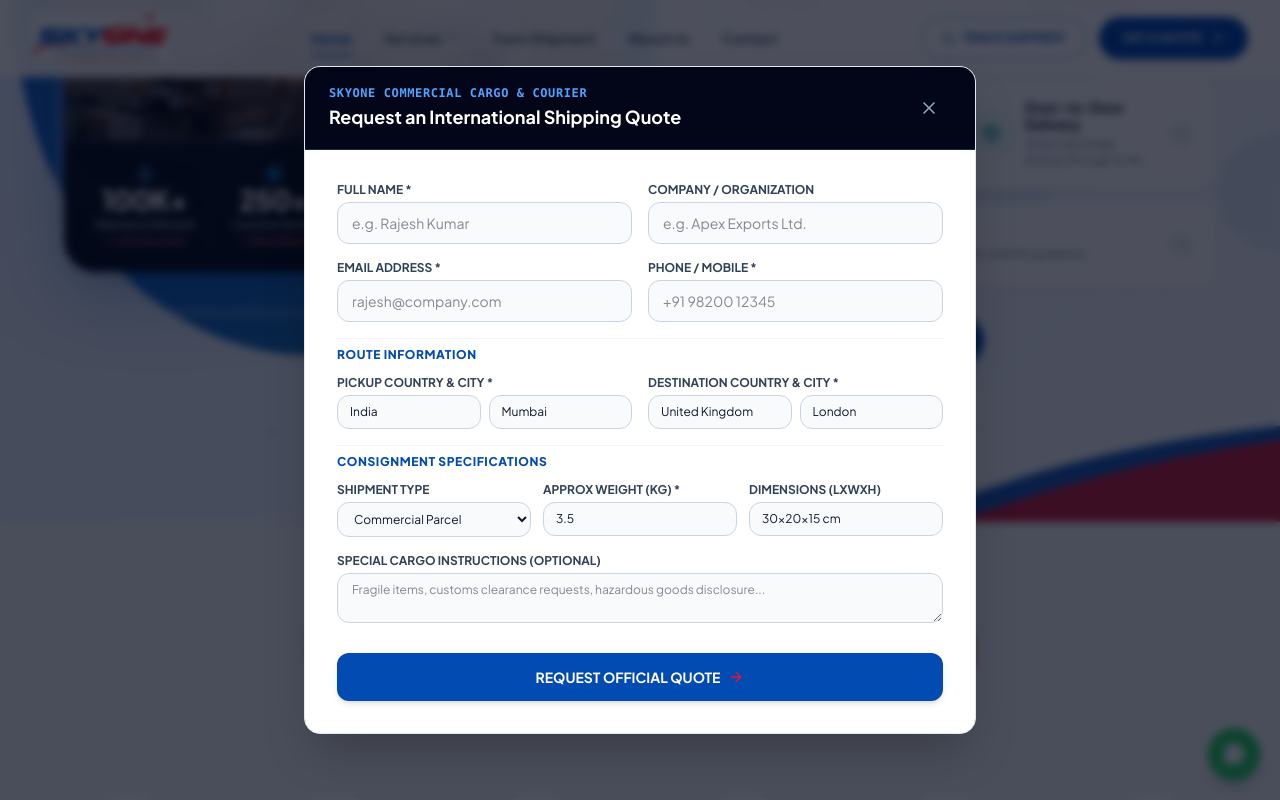
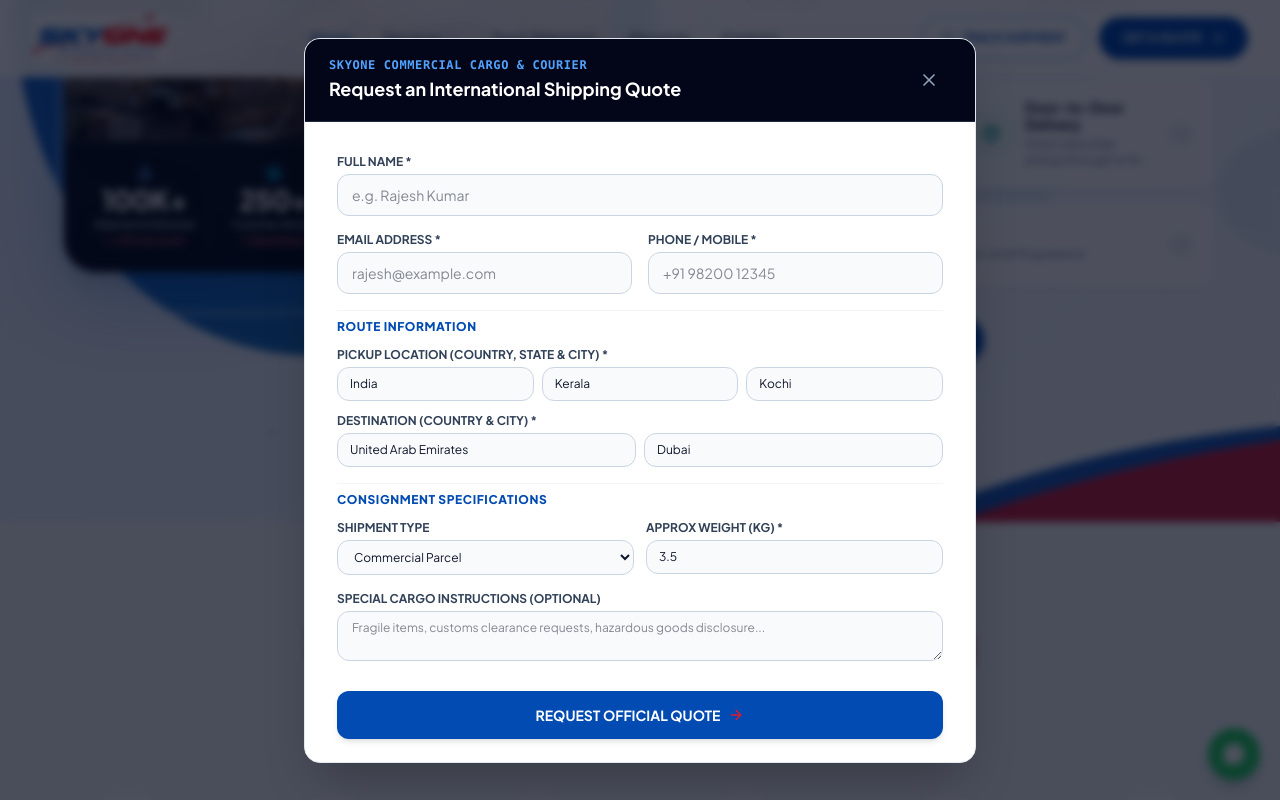
Before and after one commit to HRPUKALE/SKYONE_Ranjan, a React (Vite) app: page / in a window 1280 px wide. Both pictures are taken after a click on the button "Request Custom Quote". Shown: the part 2247-3047 px from the top of the page. Built offline with nearby package versions, Linux system fonts and the light colour scheme.

Commit message:
Update quote form: remove company, add state in pickup, remove dimensions, change shipment type to Household parcel

```diff
--- a/src/components/QuoteModal.tsx
+++ b/src/components/QuoteModal.tsx
@@ -14,12 +14,13 @@ export const QuoteModal: React.FC<QuoteModalProps> = ({ isOpen, onClose }) => {
     email: '',
     phone: '',
     pickupCountry: 'India',
-    pickupCity: 'Mumbai',
-    destinationCountry: 'United Kingdom',
-    destinationCity: 'London',
+    pickupState: 'Kerala',
+    pickupCity: 'Kochi',
+    destinationCountry: 'United Arab Emirates',
+    destinationCity: 'Dubai',
     shipmentType: 'parcel',
     weight: '3.5',
-    dimensions: '30x20x15 cm',
+    dimensions: '',
     preferredDate: '',
     message: ''
   });
@@ -157,7 +158,6 @@ export const QuoteModal: React.FC<QuoteModalProps> = ({ isOpen, onClose }) => {
                 )}
 
                 {/* Sender & Contact Info */}
-                <div className="grid grid-cols-1 sm:grid-cols-2 gap-4">
                 <div>
                   <label className="block text-xs font-bold text-slate-700 uppercase mb-1">
                     Full Name *
@@ -172,20 +172,6 @@ export const QuoteModal: React.FC<QuoteModalProps> = ({ isOpen, onClose }) => {
                   />
                 </div>
 
-                  <div>
-                    <label className="block text-xs font-bold text-slate-700 uppercase mb-1">
-                      Company / Organization
-                    </label>
-                    <input
-                      type="text"
-                      value={formData.company}
-                      onChange={(e) => setFormData({ ...formData, company: e.target.value })}
-                      placeholder="e.g. Apex Exports Ltd."
-                      className="w-full px-3.5 py-2.5 bg-slate-50 border border-slate-300 rounded-xl text-xs sm:text-sm focus:bg-white focus:ring-2 focus:ring-blue-600 focus:outline-none"
-                    />
-                  </div>
-                </div>
-
                 <div className="grid grid-cols-1 sm:grid-cols-2 gap-4">
                   <div>
                     <label className="block text-xs font-bold text-slate-700 uppercase mb-1">
@@ -196,7 +182,7 @@ export const QuoteModal: React.FC<QuoteModalProps> = ({ isOpen, onClose }) => {
                       required
                       value={formData.email}
                       onChange={(e) => setFormData({ ...formData, email: e.target.value })}
-                      placeholder="rajesh@company.com"
+                      placeholder="rajesh@example.com"
                       className="w-full px-3.5 py-2.5 bg-slate-50 border border-slate-300 rounded-xl text-xs sm:text-sm focus:bg-white focus:ring-2 focus:ring-blue-600 focus:outline-none"
                     />
                   </div>
@@ -221,12 +207,12 @@ export const QuoteModal: React.FC<QuoteModalProps> = ({ isOpen, onClose }) => {
                   <div className="text-xs font-extrabold text-[#024BB2] uppercase tracking-wider mb-3">
                     Route Information
                   </div>
-                  <div className="grid grid-cols-1 sm:grid-cols-2 gap-4">
+                  <div className="space-y-3">
                     <div>
                       <label className="block text-xs font-bold text-slate-700 uppercase mb-1">
-                        Pickup Country &amp; City *
+                        Pickup Location (Country, State &amp; City) *
                       </label>
-                      <div className="grid grid-cols-2 gap-2">
+                      <div className="grid grid-cols-1 sm:grid-cols-3 gap-2">
                         <input
                           type="text"
                           required
@@ -238,9 +224,17 @@ export const QuoteModal: React.FC<QuoteModalProps> = ({ isOpen, onClose }) => {
                         <input
                           type="text"
                           required
+                          value={formData.pickupState || ''}
+                          onChange={(e) => setFormData({ ...formData, pickupState: e.target.value })}
+                          placeholder="State (e.g. Kerala)"
+                          className="w-full px-3 py-2 bg-slate-50 border border-slate-300 rounded-xl text-xs focus:bg-white focus:ring-2 focus:ring-blue-600 focus:outline-none"
+                        />
+                        <input
+                          type="text"
+                          required
                           value={formData.pickupCity}
                           onChange={(e) => setFormData({ ...formData, pickupCity: e.target.value })}
-                          placeholder="City (e.g. Mumbai)"
+                          placeholder="City (e.g. Kochi)"
                           className="w-full px-3 py-2 bg-slate-50 border border-slate-300 rounded-xl text-xs focus:bg-white focus:ring-2 focus:ring-blue-600 focus:outline-none"
                         />
                       </div>
@@ -248,15 +242,15 @@ export const QuoteModal: React.FC<QuoteModalProps> = ({ isOpen, onClose }) => {
 
                     <div>
                       <label className="block text-xs font-bold text-slate-700 uppercase mb-1">
-                        Destination Country &amp; City *
+                        Destination (Country &amp; City) *
                       </label>
-                      <div className="grid grid-cols-2 gap-2">
+                      <div className="grid grid-cols-1 sm:grid-cols-2 gap-2">
                         <input
                           type="text"
                           required
                           value={formData.destinationCountry}
                           onChange={(e) => setFormData({ ...formData, destinationCountry: e.target.value })}
-                          placeholder="Country (e.g. UK)"
+                          placeholder="Country (e.g. UAE / UK)"
                           className="w-full px-3 py-2 bg-slate-50 border border-slate-300 rounded-xl text-xs focus:bg-white focus:ring-2 focus:ring-blue-600 focus:outline-none"
                         />
                         <input
@@ -264,7 +258,7 @@ export const QuoteModal: React.FC<QuoteModalProps> = ({ isOpen, onClose }) => {
                           required
                           value={formData.destinationCity}
                           onChange={(e) => setFormData({ ...formData, destinationCity: e.target.value })}
-                          placeholder="City (e.g. London)"
+                          placeholder="City (e.g. Dubai / London)"
                           className="w-full px-3 py-2 bg-slate-50 border border-slate-300 rounded-xl text-xs focus:bg-white focus:ring-2 focus:ring-blue-600 focus:outline-none"
                         />
                       </div>
@@ -277,7 +271,7 @@ export const QuoteModal: React.FC<QuoteModalProps> = ({ isOpen, onClose }) => {
                   <div className="text-xs font-extrabold text-[#024BB2] uppercase tracking-wider mb-3">
                     Consignment Specifications
                   </div>
-                  <div className="grid grid-cols-1 sm:grid-cols-3 gap-3">
+                  <div className="grid grid-cols-1 sm:grid-cols-2 gap-3">
                     <div>
                       <label className="block text-xs font-bold text-slate-700 uppercase mb-1">
                         Shipment Type
@@ -289,7 +283,7 @@ export const QuoteModal: React.FC<QuoteModalProps> = ({ isOpen, onClose }) => {
                       >
                         <option value="parcel">Commercial Parcel</option>
                         <option value="document">Priority Document</option>
-                        <option value="air-cargo">Air Freight Cargo (&gt;50kg)</option>
+                        <option value="household-parcel">Household Parcel</option>
                         <option value="e-commerce">E-Commerce Goods</option>
                       </select>
                     </div>
@@ -305,19 +299,6 @@ export const QuoteModal: React.FC<QuoteModalProps> = ({ isOpen, onClose }) => {
                         value={formData.weight}
                         onChange={(e) => setFormData({ ...formData, weight: e.target.value })}
                         placeholder="Weight in kg"
-                        className="w-full px-3 py-2 bg-slate-50 border border-slate-300 rounded-xl text-xs focus:bg-white focus:ring-2 focus:ring-blue-600 focus:outline-none"
-                      />
-                    </div>
-
-                    <div>
-                      <label className="block text-xs font-bold text-slate-700 uppercase mb-1">
-                        Dimensions (LxWxH)
-                      </label>
-                      <input
-                        type="text"
-                        value={formData.dimensions}
-                        onChange={(e) => setFormData({ ...formData, dimensions: e.target.value })}
-                        placeholder="e.g. 40x30x20 cm"
                         className="w-full px-3 py-2 bg-slate-50 border border-slate-300 rounded-xl text-xs focus:bg-white focus:ring-2 focus:ring-blue-600 focus:outline-none"
                       />
                     </div>
--- a/src/pages/QuotePage.tsx
+++ b/src/pages/QuotePage.tsx
@@ -10,12 +10,13 @@ export const QuotePage: React.FC = () => {
     email: '',
     phone: '',
     pickupCountry: 'India',
-    pickupCity: 'Mumbai',
-    destinationCountry: 'United Kingdom',
-    destinationCity: 'London',
+    pickupState: 'Kerala',
+    pickupCity: 'Kochi',
+    destinationCountry: 'United Arab Emirates',
+    destinationCity: 'Dubai',
     shipmentType: 'parcel',
     weight: '2.5',
-    dimensions: '30x20x15 cm',
+    dimensions: '',
     preferredDate: '',
     message: ''
   });
@@ -141,9 +142,9 @@ export const QuotePage: React.FC = () => {
                 {/* Section 1: Contact */}
                 <div>
                   <h3 className="text-sm font-bold uppercase tracking-wider text-[#024BB2] mb-3">
-                    1. Sender &amp; Company Contact
+                    1. Sender Contact Details
                   </h3>
-                  <div className="grid grid-cols-1 sm:grid-cols-2 gap-4">
+                  <div className="space-y-4">
                     <div>
                       <label className="block text-xs font-bold text-slate-700 uppercase mb-1">
                         Full Name *
@@ -158,19 +159,7 @@ export const QuotePage: React.FC = () => {
                       />
                     </div>
 
-                    <div>
-                      <label className="block text-xs font-bold text-slate-700 uppercase mb-1">
-                        Company Name
-                      </label>
-                      <input
-                        type="text"
-                        value={formData.company}
-                        onChange={(e) => setFormData({ ...formData, company: e.target.value })}
-                        placeholder="e.g. Global Tech Exports"
-                        className="w-full px-4 py-2.5 bg-slate-50 border border-slate-300 rounded-xl text-xs sm:text-sm focus:bg-white focus:ring-2 focus:ring-blue-600 focus:outline-none"
-                      />
-                    </div>
-
+                    <div className="grid grid-cols-1 sm:grid-cols-2 gap-4">
                       <div>
                         <label className="block text-xs font-bold text-slate-700 uppercase mb-1">
                           Email Address *
@@ -180,7 +169,7 @@ export const QuotePage: React.FC = () => {
                           required
                           value={formData.email}
                           onChange={(e) => setFormData({ ...formData, email: e.target.value })}
-                        placeholder="ramesh@company.com"
+                          placeholder="ramesh@example.com"
                           className="w-full px-4 py-2.5 bg-slate-50 border border-slate-300 rounded-xl text-xs sm:text-sm focus:bg-white focus:ring-2 focus:ring-blue-600 focus:outline-none"
                         />
                       </div>
@@ -200,18 +189,19 @@ export const QuotePage: React.FC = () => {
                       </div>
                     </div>
                   </div>
+                </div>
 
                 {/* Section 2: Origin & Destination */}
                 <div className="pt-4 border-t border-slate-100">
                   <h3 className="text-sm font-bold uppercase tracking-wider text-[#024BB2] mb-3">
                     2. Shipment Routing
                   </h3>
-                  <div className="grid grid-cols-1 sm:grid-cols-2 gap-4">
+                  <div className="space-y-4">
                     <div>
                       <label className="block text-xs font-bold text-slate-700 uppercase mb-1">
-                        Pickup (Country &amp; City) *
+                        Pickup Location (Country, State &amp; City) *
                       </label>
-                      <div className="grid grid-cols-2 gap-2">
+                      <div className="grid grid-cols-1 sm:grid-cols-3 gap-2">
                         <input
                           type="text"
                           required
@@ -223,9 +213,17 @@ export const QuotePage: React.FC = () => {
                         <input
                           type="text"
                           required
+                          value={formData.pickupState || ''}
+                          onChange={(e) => setFormData({ ...formData, pickupState: e.target.value })}
+                          placeholder="State (e.g. Kerala)"
+                          className="w-full px-3 py-2.5 bg-slate-50 border border-slate-300 rounded-xl text-xs focus:bg-white focus:ring-2 focus:ring-blue-600 focus:outline-none"
+                        />
+                        <input
+                          type="text"
+                          required
                           value={formData.pickupCity}
                           onChange={(e) => setFormData({ ...formData, pickupCity: e.target.value })}
-                          placeholder="City (e.g. Mumbai)"
+                          placeholder="City (e.g. Kochi)"
                           className="w-full px-3 py-2.5 bg-slate-50 border border-slate-300 rounded-xl text-xs focus:bg-white focus:ring-2 focus:ring-blue-600 focus:outline-none"
                         />
                       </div>
@@ -235,13 +233,13 @@ export const QuotePage: React.FC = () => {
                       <label className="block text-xs font-bold text-slate-700 uppercase mb-1">
                         Destination (Country &amp; City) *
                       </label>
-                      <div className="grid grid-cols-2 gap-2">
+                      <div className="grid grid-cols-1 sm:grid-cols-2 gap-2">
                         <input
                           type="text"
                           required
                           value={formData.destinationCountry}
                           onChange={(e) => setFormData({ ...formData, destinationCountry: e.target.value })}
-                          placeholder="Country (e.g. UK)"
+                          placeholder="Country (e.g. UAE / UK)"
                           className="w-full px-3 py-2.5 bg-slate-50 border border-slate-300 rounded-xl text-xs focus:bg-white focus:ring-2 focus:ring-blue-600 focus:outline-none"
                         />
                         <input
@@ -249,7 +247,7 @@ export const QuotePage: React.FC = () => {
                           required
                           value={formData.destinationCity}
                           onChange={(e) => setFormData({ ...formData, destinationCity: e.target.value })}
-                          placeholder="City (e.g. London)"
+                          placeholder="City (e.g. Dubai / London)"
                           className="w-full px-3 py-2.5 bg-slate-50 border border-slate-300 rounded-xl text-xs focus:bg-white focus:ring-2 focus:ring-blue-600 focus:outline-none"
                         />
                       </div>
@@ -262,7 +260,7 @@ export const QuotePage: React.FC = () => {
                   <h3 className="text-sm font-bold uppercase tracking-wider text-[#024BB2] mb-3">
                     3. Cargo &amp; Weight Specifications
                   </h3>
-                  <div className="grid grid-cols-1 sm:grid-cols-3 gap-4">
+                  <div className="grid grid-cols-1 sm:grid-cols-2 gap-4">
                     <div>
                       <label className="block text-xs font-bold text-slate-700 uppercase mb-1">
                         Shipment Service Type
@@ -274,8 +272,7 @@ export const QuotePage: React.FC = () => {
                       >
                         <option value="parcel">Commercial Parcel</option>
                         <option value="document">Priority Document</option>
-                        <option value="air-cargo">Air Cargo Freight (&gt;50kg)</option>
-                        <option value="freight">Heavy Project Cargo</option>
+                        <option value="household-parcel">Household Parcel</option>
                         <option value="e-commerce">E-Commerce Goods</option>
                       </select>
                     </div>
@@ -291,19 +288,6 @@ export const QuotePage: React.FC = () => {
                         value={formData.weight}
                         onChange={(e) => setFormData({ ...formData, weight: e.target.value })}
                         placeholder="e.g. 5.5"
-                        className="w-full px-3 py-2.5 bg-slate-50 border border-slate-300 rounded-xl text-xs font-medium focus:bg-white focus:ring-2 focus:ring-blue-600 focus:outline-none"
-                      />
-                    </div>
-
-                    <div>
-                      <label className="block text-xs font-bold text-slate-700 uppercase mb-1">
-                        Dimensions (LxWxH cm)
-                      </label>
-                      <input
-                        type="text"
-                        value={formData.dimensions}
-                        onChange={(e) => setFormData({ ...formData, dimensions: e.target.value })}
-                        placeholder="e.g. 40x30x20 cm"
                         className="w-full px-3 py-2.5 bg-slate-50 border border-slate-300 rounded-xl text-xs font-medium focus:bg-white focus:ring-2 focus:ring-blue-600 focus:outline-none"
                       />
                     </div>
--- a/src/types/index.ts
+++ b/src/types/index.ts
@@ -78,10 +78,11 @@ export interface QuoteFormData {
   email: string;
   phone: string;
   pickupCountry: string;
+  pickupState?: string;
   pickupCity: string;
   destinationCountry: string;
   destinationCity: string;
-  shipmentType: 'document' | 'parcel' | 'air-cargo' | 'freight' | 'e-commerce';
+  shipmentType: 'document' | 'parcel' | 'household-parcel' | 'air-cargo' | 'freight' | 'e-commerce';
   weight: string;
   dimensions?: string;
   preferredDate?: string;
```
Lines whose indentation alone changed are shown as unchanged.
